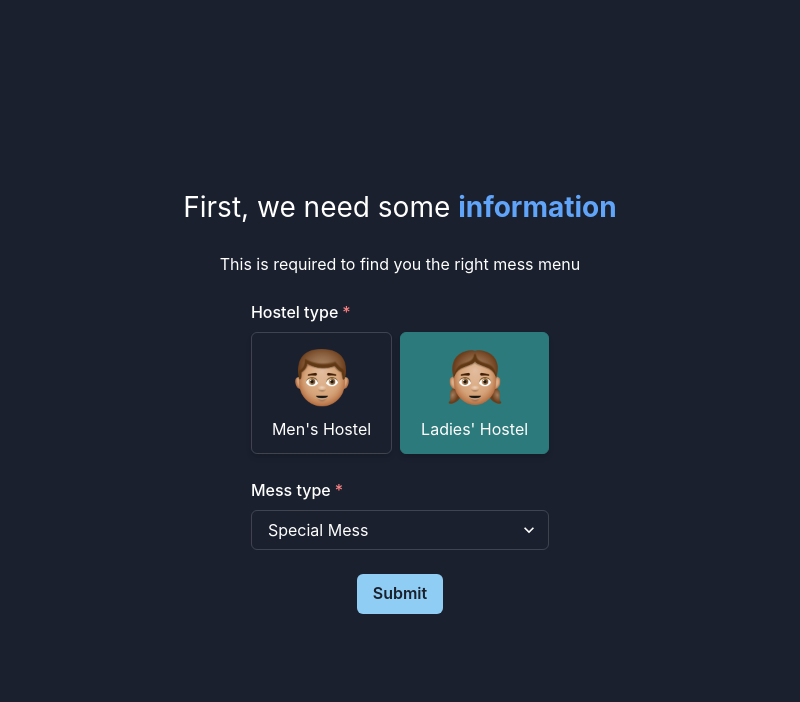
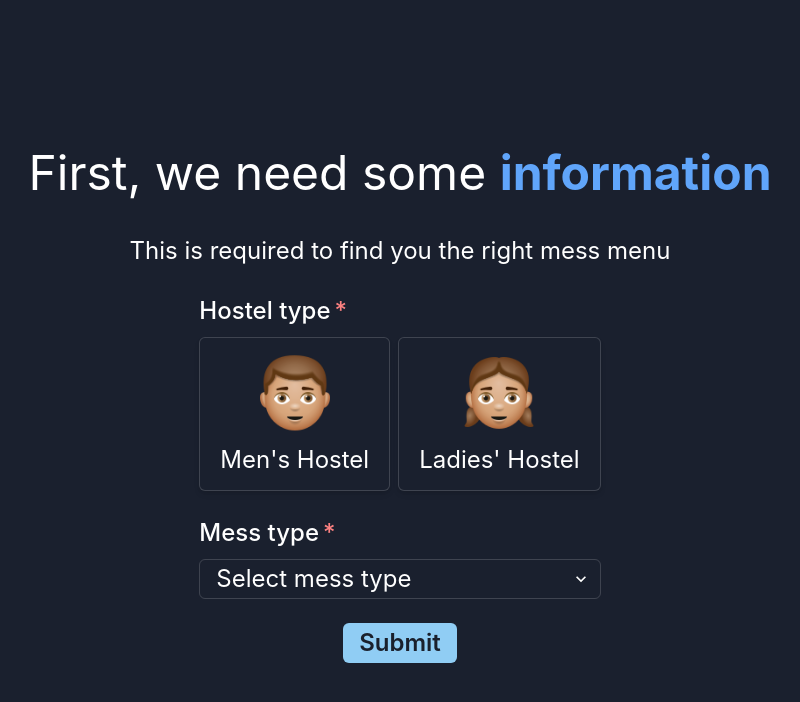
Before and after one commit to johntony366/MessIT-Frontend, a Next.js app: page /details in a window 1280 px wide. Shown: the top 702 px of the page, without its empty margins (240-1040 px from the left). Built offline with nearby package versions, Linux system fonts and the light colour scheme.

Commit message:
add light mode

```diff
--- a/components/Dashboard/ToggleColorMode.tsx
+++ b/components/Dashboard/ToggleColorMode.tsx
@@ -6,7 +6,11 @@ const ToggleColorMode = () => {
   const { colorMode, toggleColorMode } = useColorMode();
 
   return (
-    <Button onClick={() => toggleColorMode()}>
+    <Button
+      onClick={() => {
+        toggleColorMode();
+      }}
+    >
       {colorMode === "dark" ? (
         <SunIcon color="yellow.300" />
       ) : (
--- a/components/Datepicker/DateView.js
+++ b/components/Datepicker/DateView.js
@@ -10,6 +10,7 @@ import {
   lastDayOfMonth,
   startOfMonth,
 } from "date-fns";
+import hexToRgb from "../../helpers/hexToRgb";
 
 const DateView = ({
   startDate,
@@ -25,8 +26,8 @@ const DateView = ({
   };
   const selectedStyle = {
     fontWeight: "bold",
-    width: "50px",
-    height: "50px",
+    width: "55px",
+    height: "55px",
     borderRadius: "50%",
     border: `2px solid ${primaryColor}`,
     color: primaryColor,
--- a/components/Datepicker/Datepicker.js
+++ b/components/Datepicker/Datepicker.js
@@ -82,7 +82,7 @@ const DatePicker = (props) => {
           style: buttonStyle,
           onClick: prev,
         },
-        "<"
+        /*#__PURE__*/ React.createElement("div", {}, "<")
       )
     ),
     /*#__PURE__*/ React.createElement(
@@ -106,7 +106,7 @@ const DatePicker = (props) => {
           style: buttonStyle,
           onClick: next,
         },
-        ">"
+        /*#__PURE__*/ React.createElement("div", {}, ">")
       )
     )
   );
--- a/components/MessType.tsx
+++ b/components/MessType.tsx
@@ -1,19 +1,15 @@
 import {
   Box,
   Button,
-  Card,
-  CardBody,
-  CardFooter,
   FormControl,
   FormLabel,
   HStack,
   Image,
-  RadioGroup,
   Select,
   Text,
+  useColorModeValue,
   useRadio,
   useRadioGroup,
-  UseRadioProps,
   VStack,
 } from "@chakra-ui/react";
 import { useRouter } from "next/router";
@@ -21,6 +17,12 @@ import React from "react";
 
 const MessType = () => {
   const router = useRouter();
+
+  const bg = useColorModeValue("gray.200", "#1a202e");
+  const color = useColorModeValue("black", "white");
+  const textHighlightColor = useColorModeValue("#3182CE", "#60a5fa");
+  const messCardBg = useColorModeValue("gray.100", "#1a202e");
+  const hostelCheckedBg = useColorModeValue("blue.500", "teal.600");
 
   function RadioCard(props: any) {
     const { getInputProps, getCheckboxProps } = useRadio(props);
@@ -37,8 +39,9 @@ const MessType = () => {
           borderWidth="1px"
           borderRadius="md"
           boxShadow="md"
+          bg={messCardBg}
           _checked={{
-            bg: "teal.600",
+            bg: hostelCheckedBg,
             color: "white",
             borderColor: "teal.600",
           }}
@@ -59,7 +62,6 @@ const MessType = () => {
 
     const { getRootProps, getRadioProps } = useRadioGroup({
       name: "hostel",
-      defaultValue: "LH",
     });
 
     const group = getRootProps();
@@ -75,9 +77,11 @@ const MessType = () => {
                 <Image
                   src={"/images/man.png"}
                   alt={"Animated picture of a man"}
-                  w="64px"
+                  w={{ base: "64px", lg: "84px" }}
                 />
-                <Text>Men&apos;s Hostel</Text>
+                <Text fontSize={{ base: "16px", lg: "24px" }}>
+                  Men&apos;s Hostel
+                </Text>
               </VStack>
             </RadioCard>
           );
@@ -92,9 +96,11 @@ const MessType = () => {
                 <Image
                   src={"/images/woman.png"}
                   alt={"Animated picture of a woman"}
-                  w="64px"
+                  w={{ base: "64px", lg: "84px" }}
                 />
-                <Text>Ladies&apos; Hostel</Text>
+                <Text fontSize={{ base: "16px", lg: "24px" }}>
+                  Ladies&apos; Hostel
+                </Text>
               </VStack>
             </RadioCard>
           );
@@ -104,12 +110,15 @@ const MessType = () => {
   }
 
   return (
-    <Box h="100vh" w="100vw" bg="#1a202e" p={12}>
-      <VStack h="100%" justify="center" gap={6} color="white">
-        <Text color="white" fontSize="28px">
-          First, we need some <b style={{ color: "#60a5fa" }}>information</b>
+    <Box h="100vh" w="100vw" bg={bg} color={color} p={12}>
+      <VStack h="100%" justify="center" gap={6}>
+        <Text fontSize={{ base: "36px", lg: "48px" }}>
+          First, we need some{" "}
+          <b style={{ color: textHighlightColor }}>information</b>
         </Text>
-        <Text>This is required to find you the right mess menu</Text>
+        <Text fontSize={{ base: "16px", lg: "24px" }}>
+          This is required to find you the right mess menu
+        </Text>
         <form
           onSubmit={(e: any) => {
             e.preventDefault();
@@ -122,24 +131,33 @@ const MessType = () => {
         >
           <VStack gap={6}>
             <FormControl as="fieldset" isRequired>
-              <FormLabel as="legend">Hostel type</FormLabel>
+              <FormLabel as="legend" fontSize={{ base: "16px", lg: "24px" }}>
+                Hostel type
+              </FormLabel>
               <ChooseHostel />
             </FormControl>
             <FormControl as="fieldset" isRequired>
-              <FormLabel as="legend">Mess type</FormLabel>
-              <Select name="messType">
-                <option value="Special Mess" style={{ color: "black" }}>
-                  Special Mess
+              <FormLabel as="legend" fontSize={{ base: "16px", lg: "24px" }}>
+                Mess type
+              </FormLabel>
+              <Select
+                name="messType"
+                defaultValue={""}
+                fontSize={{ base: "16px", lg: "24px" }}
+              >
+                <option hidden disabled value="">
+                  Select mess type
                 </option>
-                <option value="Veg Mess" style={{ color: "black" }}>
-                  Veg Mess
-                </option>
-                <option value="Non-Veg Mess" style={{ color: "black" }}>
-                  Non-Veg Mess
-                </option>
+                <option value="Special Mess">Special Mess</option>
+                <option value="Veg Mess">Veg Mess</option>
+                <option value="Non-Veg Mess">Non-Veg Mess</option>
               </Select>
             </FormControl>
-            <Button colorScheme={"blue"} type="submit">
+            <Button
+              colorScheme={"blue"}
+              type="submit"
+              fontSize={{ base: "16px", lg: "24px" }}
+            >
               Submit
             </Button>
           </VStack>
```
Also changed, not shown: components/Dashboard.tsx (+69 -8 lines), components/Dashboard/MessCard.tsx (+8 -6 lines), components/Dashboard/Navbar.tsx (+8 -4 lines), components/Dashboard/SideDrawer.tsx (+13 -4 lines), components/GetStarted.tsx (+15 -3 lines), styles/Datepicker.module.css (+9 -0 lines).
